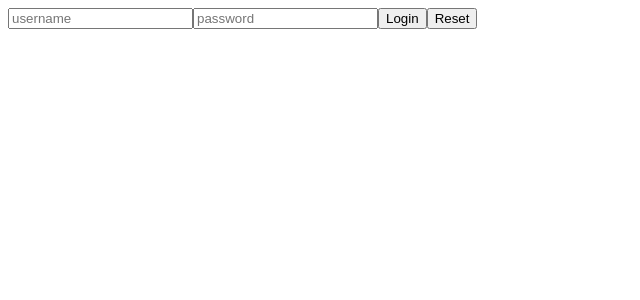
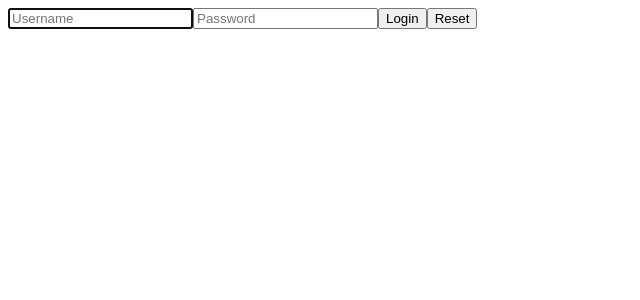
Before and after one commit to MonicaMolini/Develhope-React, a React (Create React App) app: page / in a window 1280 px wide. Shown: the top 300 px of the page, without its empty margins (0-640 px from the left). Built offline with nearby package versions, Linux system fonts and the light colour scheme.

Commit message:
exercise form-5

```diff
--- a/src/components/UncontrolledLogin.js
+++ b/src/components/UncontrolledLogin.js
@@ -1,6 +1,10 @@
 import React from "react";
 
 export class UncontrolledLogin extends React.Component{
+    componentDidMount() {
+        this.refInput.focus();
+      }
+
     handleLogin = (event)=> {
         event.preventDefault()
         const state = {
@@ -14,8 +18,8 @@ export class UncontrolledLogin extends React.Component{
         return (
             <div>
                 <form onSubmit={this.handleLogin}>
-                    <input name="username" placeholder="username"></input>
-                    <input name="password" type="password" placeholder="password"></input>
+                    <input ref={(focus) => {this.refInput = focus}} name="sername" placeholder="Username"></input>
+                    <input name="password" type="password" placeholder="Password"></input>
 
                     <button type="submit">Login</button>
                     <button type="reset">Reset</button>
```
